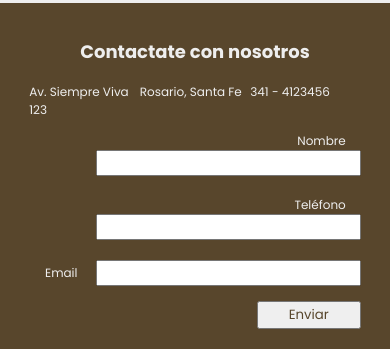
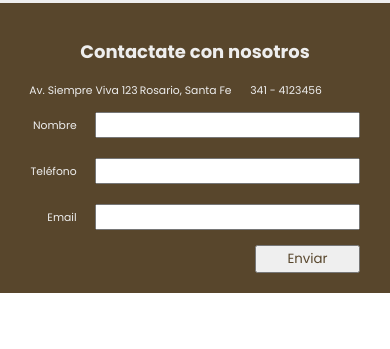
Before and after one commit to CoddingMike/CoddingMike.github.io, a plain HTML site: page index.html in a window 390 px wide. Shown: the part 1362-1711 px from the top of the page. After the commit the page ends 1655 px from the top, so only its background shows below. Drawn offline with Linux system fonts and the light colour scheme.

Commit message:
Mejoras Tamaño de Letra

```diff
--- a/css/mobile.css
+++ b/css/mobile.css
@@ -43,6 +43,10 @@ footer div ul li {
     list-style: none;
 }
 
+footer div ul li {
+    font-size: 0.9rem;
+}
+
 .contact-form {
     display: flex;
     flex-direction: column;
@@ -57,3 +61,8 @@ footer div ul li {
 .contact-form form button {
     margin-top: 5px
 }
+
+.form-control,
+.send-button {
+    font-size: 0.9rem;
+}
--- a/index.html
+++ b/index.html
@@ -88,7 +88,7 @@
                             <input type="email" name="email" id="email" />
                         </div>
                         <div>
-                            <button type="button"> Enviar</button>
+                            <button class="send-buton" type="button"> Enviar</button>
                         </div>
                     </form>
                 </div>
```
